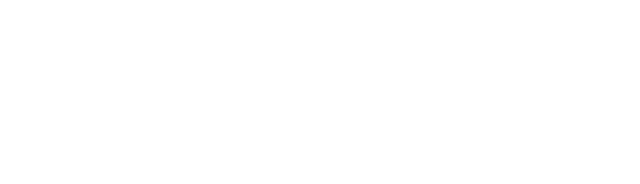
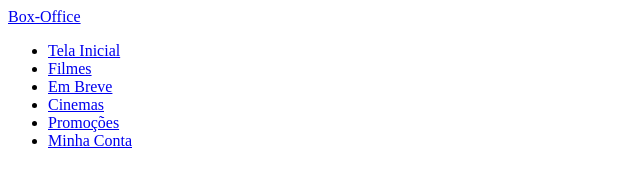
Before and after one commit to Projetos-Program-Beginners/box-office, a plain HTML site: page frontend/index.html in a window 1280 px wide. Shown: the whole page, without its empty margins (0-640 px from the left). Drawn offline with Linux system fonts and the light colour scheme.

Commit message:
criação dos arquivos das telas em html

```diff
--- /dev/null
+++ b/frontend/css/style.css
@@ -0,0 +1,81 @@
+body {
+  background-color: #212121;
+  color: #e0e0e0;
+  font-family: Arial, sans-serif;
+}
+
+
+/* From Uiverse.io by SelfMadeSystem */
+.outline {
+    position: absolute;
+    inset: 0;
+    pointer-events: none;
+  }
+
+  .rect {
+    stroke-dashoffset: 5;
+    stroke-dasharray: 0 8 8 37 10 37;
+    transition: 0.5s;
+    stroke: #fff;
+  }
+
+  .nav {
+    position: relative;
+    width: 800px;
+    height: 60px;
+  }
+
+  .container:hover .outline .rect {
+    transition: 999999s;
+    /* Must specify these values here as something *different* just so that the transition works properly */
+    stroke-dashoffset: 1;
+    stroke-dasharray: 0;
+  }
+
+  .container {
+    position: absolute;
+    inset: 0;
+    background: #bef6;
+    display: flex;
+    flex-direction: row;
+    justify-content: space-around;
+    align-items: center;
+    padding: 0.5em;
+  }
+
+  .btn {
+    padding: 0.5em 1.5em;;
+    color: #fff;
+    cursor: pointer;
+    transition: 0.1s;
+  }
+
+  .btn:hover {
+    background: #fff3;
+  }
+
+  .btn:nth-child(1):hover ~ svg .rect {
+    stroke-dashoffset: 0;
+    stroke-dasharray: 0 0.4 8 69.3 8 10.7;
+  }
+
+  .btn:nth-child(2):hover ~ svg .rect {
+    stroke-dashoffset: 0;
+    stroke-dasharray: 0 16.5 9.5 41.4 9.5 31.6;
+  }
+
+  .btn:nth-child(3):hover ~ svg .rect {
+    stroke-dashoffset: 0;
+    stroke-dasharray: 0 29.9 8.5 16.67 8.5 55.5;
+  }
+
+  .btn:nth-child(4):hover ~ svg .rect {
+    stroke-dashoffset: 0;
+    stroke-dasharray: 0 44.7 6.9 10.2 6.9 76;
+  }
+
+  .btn:hover ~ .outline .rect {
+    stroke-dashoffset: 0;
+    stroke-dasharray: 0 0 10 40 10 40;
+    transition: 0.5s !important;
+  }
--- a/frontend/index.html
+++ b/frontend/index.html
@@ -1,11 +1,44 @@
 <!DOCTYPE html>
 <html lang="pt-br">
+
 <head>
     <meta charset="UTF-8">
+    <!-- <link rel="stylesheet" href="/frontend/css/style.css"> -->
     <meta name="viewport" content="width=device-width, initial-scale=1.0">
-    <title>Document</title>
+
+    <title>Box-Office</title>
 </head>
+
 <body>
+    <!-- /* From Uiverse.io by SelfMadeSystem */ -->
+    <div class="nav">
+        <nav class="navbar" role="navigation">
+            <div class="container">
+                <div class="navbar-header">
+                    <a href="#" class="navbar-brand">Box-Office</a>
+                </div>
+                <div class="navbar-menu">
+                    <ul class="navbar-nav">
+                        <li class="nav-item">
+                            <a href="#" class="nav-link">Tela Inicial</a>
+                        </li>
+                        <li class="nav-item">
+                            <a href="#" class="nav-link">Filmes</a>
+                        </li>
+                        <li class="nav-item">
+                            <a href="#" class="nav-link">Em Breve</a>
+                        </li>
+                        <li class="nav-item">
+                            <a href="#" class="nav-link">Cinemas</a>
+                        </li>
+                        <li class="nav-item">
+                            <a href="#" class="nav-link">Promoções</a>
+                        </li>
+                        <li class="nav-item">
+                            <a href="#" class="nav-link">Minha Conta</a>
+                        </li>
+        </nav>
+    </div>
+</body>
 
-</body>
 </html>
```
Also changed, not shown: frontend/cinemas.html (added, +11 -0 lines), frontend/coming_soon.html (added, +11 -0 lines), frontend/movies.html (added, +11 -0 lines), frontend/my_account.html (added, +11 -0 lines), frontend/promotions.html (added, +11 -0 lines).
